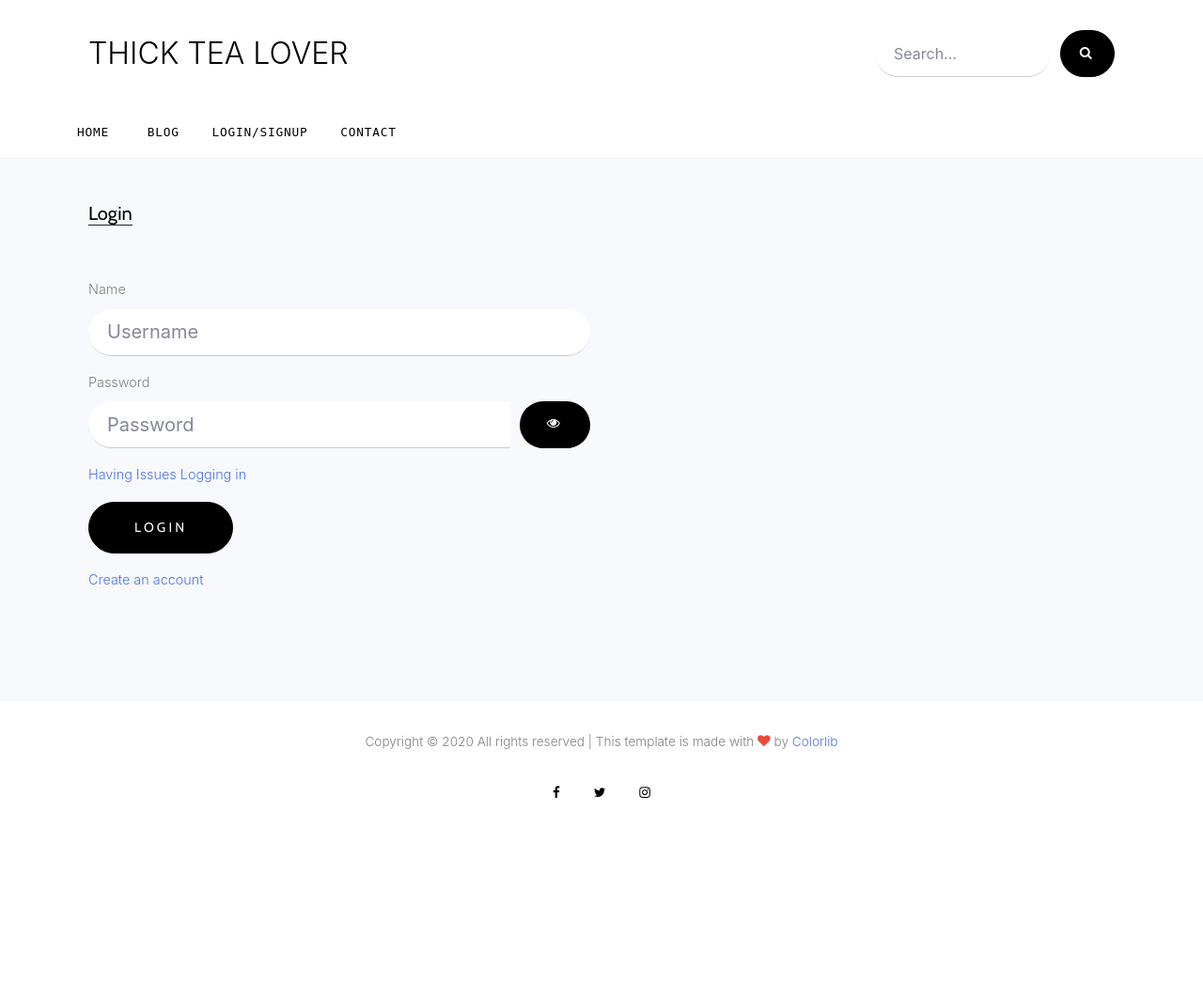
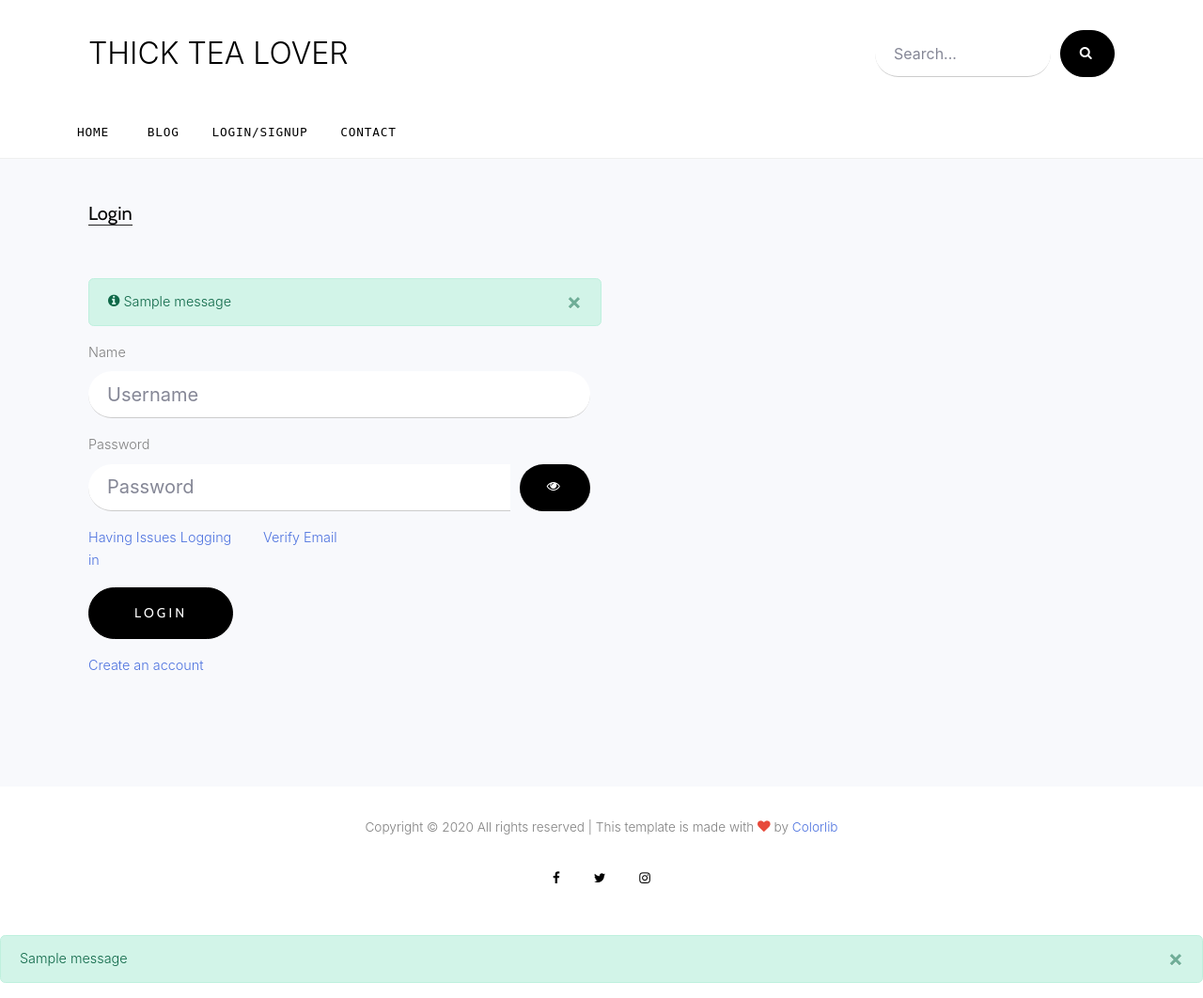
Before and after one commit to iMiebaka/Thicktealover, a Django app: page /accounts/login/ in a window 1280 px wide. Shown: the whole page at 94% size. Before the commit the page ends 849 px from the top, so only its background shows below. Run offline with Django 3.2, Linux system fonts and the light colour scheme; tables that the repository leaves empty hold one stand-in row (values such as "Sample post"); one stand-in notice (Sample message) is shown; some libraries are stand-ins or nearby versions; some web fonts are replaced.

Commit message:
505-login-error-fix

```diff
--- a/accounts/templates/login.html
+++ b/accounts/templates/login.html
@@ -4,12 +4,6 @@
 
 
 {% block page_content %}
-{% if user.is_authenticated %}
-<!-- <link rel="stylesheet" href="{% static 'css/style_admin.css' %}"> -->
-{% else %}
-<!-- <link rel="stylesheet" href="{% static 'css/style_five.css' %}"> -->
-{% endif %}
-
 <div class="site-section bg-light">
     <div class="container">
         <div class="row">
@@ -17,6 +11,16 @@
                 <div class="section-title mb-5">
                     <h2>{% block head_title %} Login {% endblock %}</h2>
                 </div>
+                {% if messages %}
+                {% for message in messages %}
+                <div class=" col-md-6 alert {{ message.tags }} alert-dismissible fade show" role="alert">
+                    <strong></strong><span class="icon-info-circle"></span></strong> {{ message }}
+                    <button type="button" class="close" data-dismiss="alert" aria-label="Close">
+                        <span aria-hidden="true">&times;</span>
+                    </button>
+                </div>
+                {% endfor %}
+                {% endif %}
                 <form method="post" class="register-form" id="login-form" role="form"
                     action="{% url 'accounts:login' %}">
                     {% csrf_token %}
@@ -33,14 +37,21 @@
                             <div class="input-group">
                                 <input type="password" id="pass" name="your_pass"
                                     class="form-control form-control-lg pwd" placeholder="Password">
-                                <span class="input-group-btn"> <button type="button" class="form-control form-control-lg btn btn-default reveal"> <span class="mx-1 icon-eye" id="password_symbol"></span> </button></span>
+                                <span class="input-group-btn"> <button type="button"
+                                        class="form-control form-control-lg btn btn-default reveal"> <span
+                                            class="mx-1 icon-eye" id="password_symbol"></span> </button></span>
                             </div>
                         </div>
                     </div>
 
-                    <div class="form-group">
-                        <a href="{% url 'accounts:password_reset' %}" class="password_reset">Having Issues Logging
-                            in</a>
+                    <div class="row">
+                        <div class="col-md-2 form-group">
+                            <a href="{% url 'accounts:password_reset' %}" class="password_reset">Having Issues Logging in
+                        </div>
+                        <div class="col-md-2 form-group">
+                            </a> <a href="{% url 'accounts:verify_account' %}" class="verify_account"> Verify
+                                Email</a>
+                        </div>
                     </div>
                     <div class="row">
                         <div class="col-3 form-group">
@@ -78,6 +89,13 @@
         timer: 1500
     })
 </script>
+<div class="alert alert-success alert-dismissible fade show" role="alert">
+    <strong> <span class="icon-info-circle-o"> </strong> {{ message }}
+    <button type="button" class="close" data-dismiss="alert" aria-label="Close">
+        <span aria-hidden="true">&times;</span>
+    </button>
+</div>
+
 {% endfor %}
 {% endif %}
 
--- a/accounts/urls.py
+++ b/accounts/urls.py
@@ -12,6 +12,7 @@ urlpatterns = [
     path('ajax/validate_username_signup/', views.validate_username_signup, name='validate_username_signup'),
     path('ajax/validate_email_signup/', views.validate_email_signup, name='validate_email_signup'),
     path("reset_password/", views.password_reset_request, name="password_reset"),
+    path("verify_account/", views.verify_account, name="verify_account"),
     path('reset_password_sent', views.custom_password_reset_done, name='custom_password_reset_done'),
     path('reset/<uidb64>/<token>/',
         auth_views.PasswordResetConfirmView.as_view(template_name='password_reset_confirm.html'),
--- a/accounts/views.py
+++ b/accounts/views.py
@@ -30,7 +30,7 @@ from django.contrib.sites.shortcuts import get_current_site
 from django.shortcuts import render, get_object_or_404, redirect
 from blog.forms import CommentForm, PostForms2
 from .forms import PasswordResetForm, PasswordResetConfirmViewForm
-from blog.models import Post, Comment, Category, Tags
+from blog.models import Post, Comment, Category, Tags, Profile
 
 
 def login(request):
@@ -43,11 +43,17 @@ def login(request):
             raw_password = request.POST['your_pass']
             user = authenticate(username=username, password=raw_password)
             if user is not None:
-                auth_login(request, user)
-                messages.success(request, "Logged in")
-                return redirect('blog:dashboard_home', author=user)
+                check_mail = Profile.objects.get(user=user).email_confirmed
+                if check_mail is False:
+                    messages.error(request, 'User email is not verified, Please check email for activation link')
+                elif user.is_active is False:
+                    messages.error(request, 'User account in not activated')
+                else:
+                    auth_login(request, user)
+                    messages.success(request, "Logged in")
+                    return redirect('blog:dashboard_home', author=user)
             else:
-                messages.error(request, 'Ops')
+                messages.error(request, 'Invalid Password or account in not activated')
         else:
             pass
     # print(urlsafe_base64_encode(force_bytes(request.user.pk)))
@@ -110,6 +116,40 @@ def logout_view(request):
         logout(request)
         messages.success(request, "Logged out")
         return HttpResponseRedirect("/")
+
+def verify_account(request):
+    if request.method == 'POST':
+        email_verified = None
+        email = request.POST['email']
+        user = User.objects.get(email=email)
+        _check_email = Profile.objects.get(user=user)
+        email_verified = _check_email.email_confirmed
+        if email_verified is False or user.is_active is False:
+            subject = 'Activate Your TTL Account'
+            email_template_name = "validate_email.txt"
+            c = {
+                "email":user.email,
+                'domain':get_current_site(request),
+                'site_name': 'Website',
+                "uid": urlsafe_base64_encode(force_bytes(user.pk)),
+                "user": user,
+                'token': default_token_generator.make_token(user),
+                'protocol': 'http',
+                }
+            email = render_to_string(email_template_name, c)
+            try:
+                send_mail(subject, email, 'admin@example.com' , [user.email], fail_silently=False)
+                messages.success(request, ('Please Confirm your email to complete registration.'))
+                corespondent = redirect("accounts:email_verification_sent")
+                srt2hash = str(datetime.now()) + 'Engaged'
+                key = hashlib.md5(srt2hash.encode()).hexdigest()
+                corespondent.set_cookie('TTL_EV', key , max_age=600)
+                return corespondent
+
+            except BadHeaderError:
+                return HttpResponse('Invalid header found.')
+    return render (request, 'verify_email.html')
+
 
 def logout_to_login_view(request):
     if request.user.is_authenticated:
--- a/blog/forms.py
+++ b/blog/forms.py
@@ -154,11 +154,9 @@ class ProfileForm(forms.ModelForm):
         fields = ('bio', 'cover_image', 'location', 'birth_date', 'sex', 'github', 'twitter', 'linkedin', 'whatsapp', 'visibility')
 
 class Contact_usForm(forms.ModelForm):
-    first_name = forms.CharField(required=True, widget=forms.TextInput(attrs={"class": "form-control form-control-lg", "placeholder": "Your First Name"}))
-    last_name  = forms.CharField(required=True, widget=forms.TextInput(attrs={"class": "form-control form-control-lg", "placeholder": "Your Last Name" }))
+    first_name = forms.CharField(required=True, widget=forms.TextInput(attrs={"class": "form-control form-control-lg", "placeholder": "Your Name"}))
     email = forms.EmailField(required=True, widget=forms.EmailInput(attrs={"class": "form-control form-control-lg", "placeholder": "Your Email" }))
-    phone_number = forms.IntegerField(required=True, widget=forms.NumberInput(attrs={"class": "form-control form-control-lg", "placeholder": "Your phone number" }))
     message = forms.CharField(required=True, widget=forms.Textarea(attrs={"class": "form-control form-control-lg", "placeholder": "Enter your message" }))
     class Meta():
         model = Contact_us
-        fields = ('first_name', 'last_name', 'email', 'phone_number', 'message')
+        fields = ('first_name', 'email', 'message')
--- a/blog/templates/dashboard_add_post.html
+++ b/blog/templates/dashboard_add_post.html
@@ -11,7 +11,7 @@
     </div>
         {% if user.profile.profile_complete %}
         <div class="alert alert-success alert-dismissible fade show" role="alert">
-            <strong> <span class="icon-info-circle-o"> </strong> The completion of your neccessary profile details, make the blog post
+            <strong> <span class="icon-info-circle-o"> </span> </strong> The completion of your neccessary profile details, make the blog post
             publishable
             <button type="button" class="close" data-dismiss="alert" aria-label="Close">
                 <span aria-hidden="true">&times;</span>
@@ -19,7 +19,7 @@
         </div>
         {% else %}
         <div class="alert alert-warning alert-dismissible fade show" role="alert">
-            <strong> <span class="icon-info-circle"> </strong> Blog Post will not be published due to incomplete profile.
+            <strong> <span class="icon-info-circle"> </span> </strong> Blog Post will not be published due to incomplete profile.
             <button type="button" class="close" data-dismiss="alert" aria-label="Close">
                 <span aria-hidden="true">&times;</span>
             </button>
--- a/blog/templates/home.html
+++ b/blog/templates/home.html
@@ -4,6 +4,7 @@
 {% block head_title %} Home {% endblock %}
 {% block page_content %}
 
+<link rel="stylesheet" href="{% static 'css/home-style.css' %}">
 <div class="site-section py-0">
     <div class="owl-carousel hero-slide owl-style">
             {% for fp in featured_blog %}
--- a/mebbscorner/settings.py
+++ b/mebbscorner/settings.py
@@ -24,7 +24,7 @@ SECRET_KEY = '!_a%%fk9=z=buj(#&q50rlgqeygp2jqsr&#m&hczbc7$pmu6%7'
 # SECURITY WARNING: don't run with debug turned on in production!
 DEBUG = False
 
-ALLOWED_HOSTS = ['*']
+ALLOWED_HOSTS = ['thicktealover.herokuapp.com', 'locahost']
 
 
 # Application definition
@@ -171,7 +171,6 @@ if DEBUG:
     EMAIL_BACKEND = 'django.core.mail.backends.console.EmailBackend'  # During development only
     EMAIL_FILE_PATH = (os.path.join(BASE_DIR, 'sent_emails'))
 else:
-
     EMAIL_HOST = 'smtp.gmail.com'
     EMAIL_PORT = 587
     EMAIL_HOST_USER = 'futurealex360@gmail.com'
--- a/templates/base.html
+++ b/templates/base.html
@@ -52,10 +52,10 @@
               THICK TEA LOVER
             </a>
             <a href="#" class="ml-auto d-inline-block d-lg-none site-menu-toggle js-menu-toggle text-black"><span
-                class="icon-menu h3"></span></a>
+                class="icon-menu h1"></span></a>
           </div>
             {% if user.is_authenticated %}
-            <div class="col-12 col-lg-3 ml-auto d-flex">
+            <div class="col-12 col-lg-3 d-flex">
             <div class="bio-pic mr-3">
               <img src="{{ user.profile.cover_image.url  }}" alt="Profile Image" class="img-fluidid">
             </div>
@@ -65,7 +65,7 @@
             {% endif %}
 
               <form action="{% url 'blog:blog_index_search' %}" method="POST"
-                class="col-12 col-lg-3 ml-auto d-flex">
+                class="col-12 col-lg-3 ml-auto align-items-center">
                 {% csrf_token %}
                 <div class="d-flex">
                   <input type="search" name="search_word" class="form-control" id="search_word"
```
Also changed, not shown: accounts/templates/signup.html (+14 -1 lines), accounts/templates/verify_email.html (added, +32 -0 lines), blog/templates/blog_contact.html (+0 -12 lines), db.sqlite3. Lines whose indentation alone changed are shown as unchanged.
